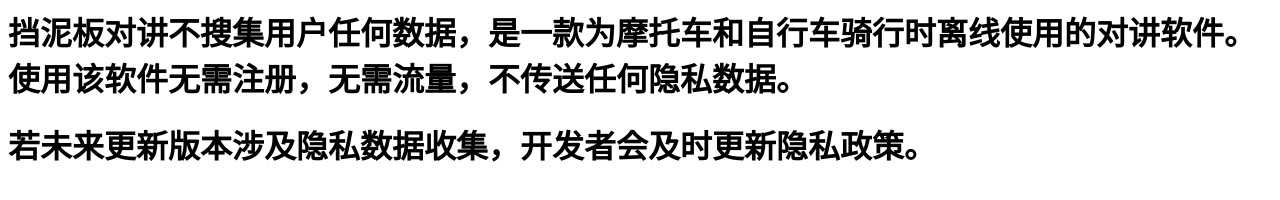
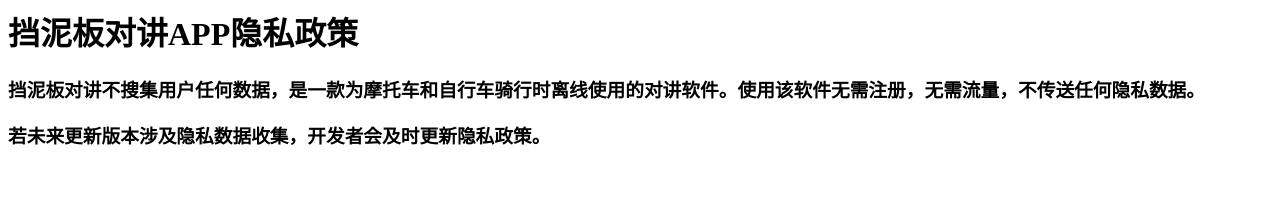
Before and after one commit to 66eli77/fendertalk, a plain HTML site: page index.html in a window 1280 px wide. Drawn offline with Linux system fonts and the light colour scheme.

Commit message:
Update index.html

```diff
--- a/index.html
+++ b/index.html
@@ -3,7 +3,10 @@
         <title>挡泥板对讲APP隐私政策</title>
     </head>
     <body>
-        <h1>挡泥板对讲不搜集用户任何数据，是一款为摩托车和自行车骑行时离线使用的对讲软件。使用该软件无需注册，无需流量，不传送任何隐私数据。</h1>
-        <h1>若未来更新版本涉及隐私数据收集，开发者会及时更新隐私政策。</h1>
+        <h1>挡泥板对讲APP隐私政策<h1>
+
+        <h3>挡泥板对讲不搜集用户任何数据，是一款为摩托车和自行车骑行时离线使用的对讲软件。使用该软件无需注册，无需流量，不传送任何隐私数据。</h3>
+
+        <h3>若未来更新版本涉及隐私数据收集，开发者会及时更新隐私政策。</h3>
     </body>
 </html>
```
